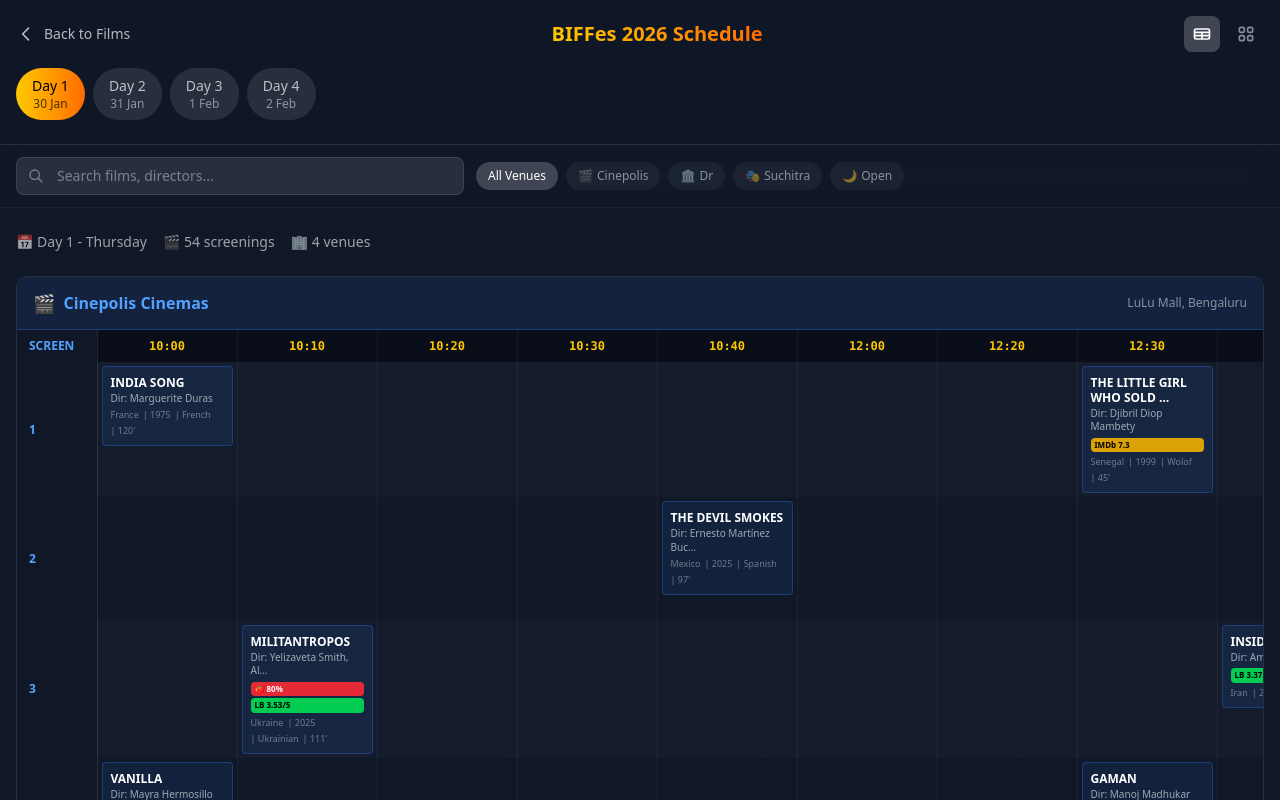
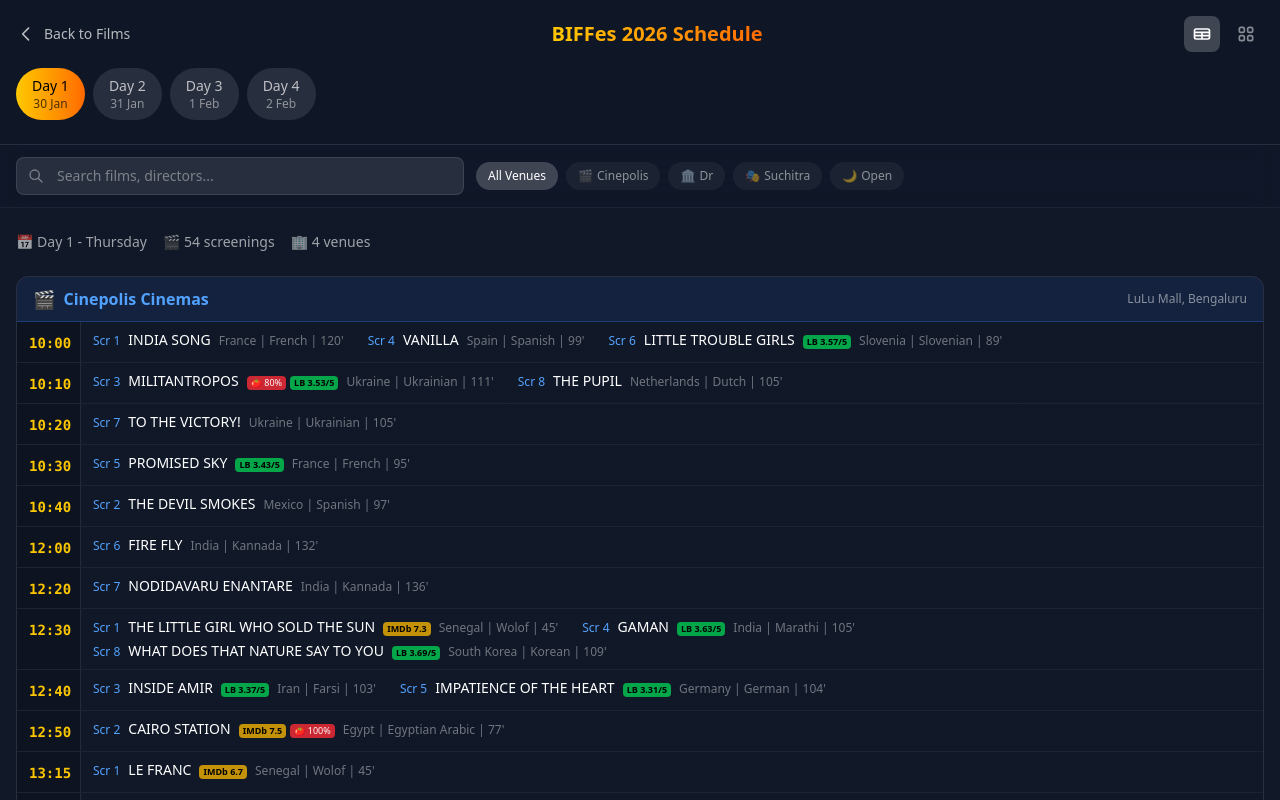
Before and after one commit to psam21/biffes26, a Next.js app: page /schedule in a window 1280 px wide. Shown: the top 800 px of the page. Built offline with nearby package versions, Linux system fonts and the light colour scheme.

Commit message:
fix: compact schedule view + poster URLs
- Rewrite compact view as vertical time-based list (newspaper style)
- Group films by time slot within each venue
- Remove wide horizontal table with scroll
- Update poster URLs to use /posters-optimized/ for Vercel

```diff
--- a/src/app/schedule/ScheduleClient.tsx
+++ b/src/app/schedule/ScheduleClient.tsx
@@ -309,21 +309,31 @@
               initial={{ opacity: 0 }}
               animate={{ opacity: 1 }}
               exit={{ opacity: 0 }}
-              className="space-y-6"
+              className="space-y-4"
             >
               {Object.entries(screeningsByVenue).map(([venueKey, screens]) => {
-                // Collect all unique times for this venue
-                const allTimes = new Set<string>();
-                screens.forEach(s => s.showings.forEach(sh => allTimes.add(sh.time)));
-                const sortedTimes = Array.from(allTimes).sort();
-
                 // Get venue colors
                 const colors = venueColors[venueKey] || { bg: "bg-gray-500/10", border: "border-gray-500/30", text: "text-gray-400" };
+
+                // Flatten all showings with screen info and sort by time
+                const allShowings = screens.flatMap(screen =>
+                  screen.showings.map(showing => ({
+                    ...showing,
+                    screen: screen.screen,
+                  }))
+                ).sort((a, b) => a.time.localeCompare(b.time));
+
+                // Group by time slot
+                const showingsByTime = allShowings.reduce((acc, showing) => {
+                  if (!acc[showing.time]) acc[showing.time] = [];
+                  acc[showing.time].push(showing);
+                  return acc;
+                }, {} as Record<string, typeof allShowings>);
 
                 return (
                   <div key={venueKey} className="rounded-xl overflow-hidden border border-white/10">
                     {/* Venue Header */}
-                    <div className={`px-4 py-3 ${colors.bg} border-b ${colors.border} flex items-center justify-between`}>
+                    <div className={`px-4 py-2 ${colors.bg} border-b ${colors.border} flex items-center justify-between`}>
                       <div className="flex items-center gap-2">
                         <span className="text-lg">{venueIcons[venueKey]}</span>
                         <span className={`font-bold ${colors.text}`}>
@@ -335,71 +345,50 @@
                       </span>
                     </div>
 
-                    {/* Schedule Grid */}
-                    <div className="overflow-x-auto">
-                      <table className="w-full border-collapse text-xs">
-                        <thead>
-                          <tr className="bg-black/40">
-                            <th className={`text-left py-2 px-3 font-bold ${colors.text} sticky left-0 bg-gray-900 z-10 min-w-[80px] border-r border-white/10`}>
-                              SCREEN
-                            </th>
-                            {sortedTimes.map(time => (
-                              <th key={time} className="text-center py-2 px-2 font-mono text-yellow-400 min-w-[140px] border-l border-white/5">
-                                {time}
-                              </th>
-                            ))}
-                          </tr>
-                        </thead>
-                        <tbody>
-                          {screens.map((screen, screenIdx) => (
-                            <tr key={`${venueKey}-${screen.screen}`} className={screenIdx % 2 === 0 ? "bg-white/[0.02]" : ""}>
-                              <td className={`py-1.5 px-3 font-bold ${colors.text} sticky left-0 bg-gray-900 z-10 border-r border-white/10`}>
-                                {venueKey === "openair" ? "Open Air" : screen.screen}
-                              </td>
-                              {sortedTimes.map(time => {
-                                const showing = getShowingAtTime(screen, time);
-
-                                if (showing) {
+                    {/* Compact List by Time */}
+                    <div className="divide-y divide-white/5">
+                      {Object.entries(showingsByTime).map(([time, showings]) => (
+                        <div key={time} className="flex">
+                          {/* Time Column */}
+                          <div className="w-16 flex-shrink-0 py-2 px-3 bg-black/20 border-r border-white/10">
+                            <span className="font-mono font-bold text-yellow-400 text-sm">{time}</span>
+                          </div>
+                          {/* Films at this time */}
+                          <div className="flex-1 py-2 px-3 flex flex-wrap gap-x-6 gap-y-1">
+                            {showings.map((showing, idx) => {
                               const hasFilmData = filmsByTitle.has(showing.film.toUpperCase());
                               const filmData = filmsByTitle.get(showing.film.toUpperCase());
                               return (
-                                    <td key={time} className="p-1 border-l border-white/5 align-top">
                                 <div
-                                        className={`p-2 rounded ${colors.bg} ${colors.border} border hover:bg-white/10 transition-colors ${hasFilmData ? "cursor-pointer" : ""}`}
+                                  key={idx}
+                                  className={`flex items-baseline gap-2 ${hasFilmData ? "cursor-pointer hover:text-yellow-400" : ""}`}
                                   onClick={() => hasFilmData && handleFilmClick(showing.film)}
                                   role={hasFilmData ? "button" : undefined}
                                   tabIndex={hasFilmData ? 0 : undefined}
                                   onKeyDown={(e) => hasFilmData && e.key === "Enter" && handleFilmClick(showing.film)}
                                 >
-                                        <div className={`font-bold text-white leading-tight ${hasFilmData ? "hover:text-yellow-400" : ""}`}>
-                                          {showing.film.length > 25 ? showing.film.slice(0, 25) + "…" : showing.film}
+                                  <span className={`text-xs ${colors.text} font-medium`}>
+                                    {venueKey === "openair" ? "" : `Scr ${showing.screen}`}
+                                  </span>
+                                  <span className="font-medium text-white text-sm">
+                                    {showing.film}
+                                  </span>
+                                  {filmData && (filmData.imdbRating || filmData.rottenTomatoes || filmData.letterboxdRating) && (
+                                    <span className="flex gap-1">
+                                      {filmData.imdbRating && <span className="text-[9px] bg-yellow-500/80 text-black px-1 rounded font-bold">IMDb {filmData.imdbRating}</span>}
+                                      {filmData.rottenTomatoes && <span className="text-[9px] bg-red-500/80 text-white px-1 rounded">🍅 {filmData.rottenTomatoes}</span>}
+                                      {filmData.letterboxdRating && <span className="text-[9px] bg-green-500/80 text-black px-1 rounded font-bold">LB {filmData.letterboxdRating}</span>}
+                                    </span>
+                                  )}
+                                  <span className="text-xs text-white/40">
+                                    {showing.country} | {showing.language} | {showing.duration}&apos;
+                                  </span>
                                 </div>
-                                        {showing.director && (
-                                          <div className="text-[10px] text-white/60 mt-0.5">
-                                            Dir: {showing.director.length > 20 ? showing.director.slice(0, 20) + "…" : showing.director}
-                                          </div>
-                                        )}
-                                        {filmData && <RatingBadges film={filmData} size="xs" className="mt-1" />}
-                                        <div className="flex gap-1 mt-1 text-[9px] text-white/40 flex-wrap">
-                                          {showing.country && <span>{showing.country}</span>}
-                                          {showing.year > 0 && <span>| {showing.year}</span>}
-                                          {showing.language && <span>| {showing.language}</span>}
-                                          {showing.duration > 0 && <span>| {showing.duration}&apos;</span>}
+                              );
+                            })}
                           </div>
                         </div>
-                                    </td>
-                                  );
-                                }
-                                return (
-                                  <td key={time} className="p-1 border-l border-white/5">
-                                    <div className="h-full min-h-[60px]"></div>
-                                  </td>
-                                );
-                              })}
-                            </tr>
                       ))}
-                        </tbody>
-                      </table>
                     </div>
                   </div>
                 );
```
Also changed, not shown: src/data/biffes_data.json. Lines whose indentation alone changed are shown as unchanged.
